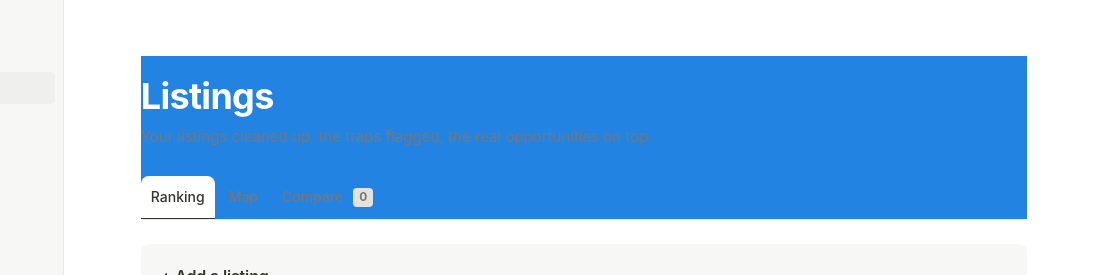
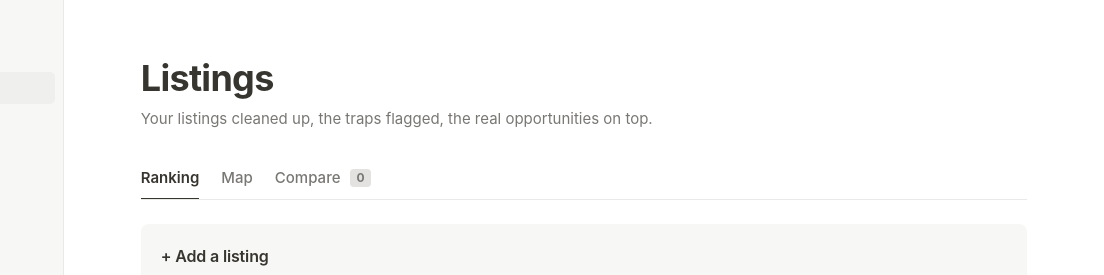
Before and after one commit to phuongminhngo/home, a plain HTML site: page index.html in a window 1280 px wide. Shown: the top 275 px of the page, 176-1280 px from the left. Drawn offline with Linux system fonts and the light colour scheme.

Commit message:
Listings sub-tabs: clean underlined tabs, remove leftover blue header style
Co-Authored-By: Claude Opus 5.5 <noreply@anthropic.com>
Claude-Session: https://claude.ai/code/session_01CzckjWcSjdvFxQpyixd7XM

```diff
--- a/index.html
+++ b/index.html
@@ -274,6 +274,11 @@ table{font-size:14px}
 .tabs a{flex:none;padding:8px 10px;color:var(--mut);text-decoration:none;font-size:14px;font-weight:500;border-bottom:2px solid transparent;margin-bottom:-1px;display:flex;gap:6px;align-items:center}
 .tabs a:hover{color:var(--ink)}.tabs a[aria-current]{color:var(--ink);border-bottom-color:var(--ink)}
 .tabs b{background:var(--t-gray);color:var(--mut);border-radius:4px;padding:0 6px;font-size:12px}
+#subnav{background:none;color:var(--ink);padding:0}#subnav .psub{color:var(--mut)}
+#subnav .tabs{gap:22px;margin-top:22px}
+#subnav .tabs a{background:none;border-radius:0;color:var(--mut);min-height:38px;padding:8px 0;font-size:15px;font-weight:500}
+#subnav .tabs a:hover{color:var(--ink);background:none}
+#subnav .tabs a[aria-current]{background:none;color:var(--ink);font-weight:600;border-bottom-color:var(--ink)}
 #v-liste,#v-carte,#v-comparer{padding-top:24px}
 #v-carte>h2.headline:first-child,#v-comparer>h2.headline:first-child{font-size:20px;font-weight:600;letter-spacing:-.01em}
 #addBox>summary{cursor:pointer;list-style:none;display:flex;align-items:center;min-height:32px}
```
